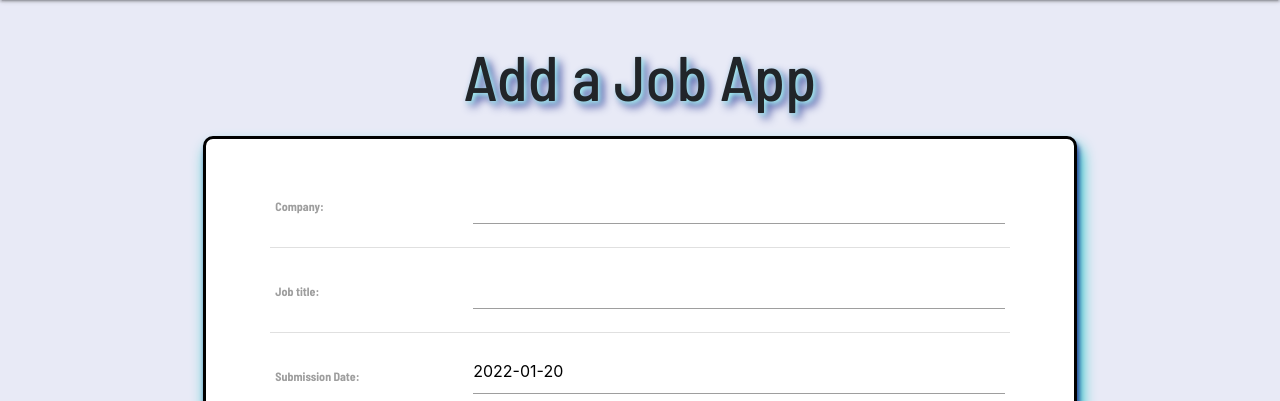
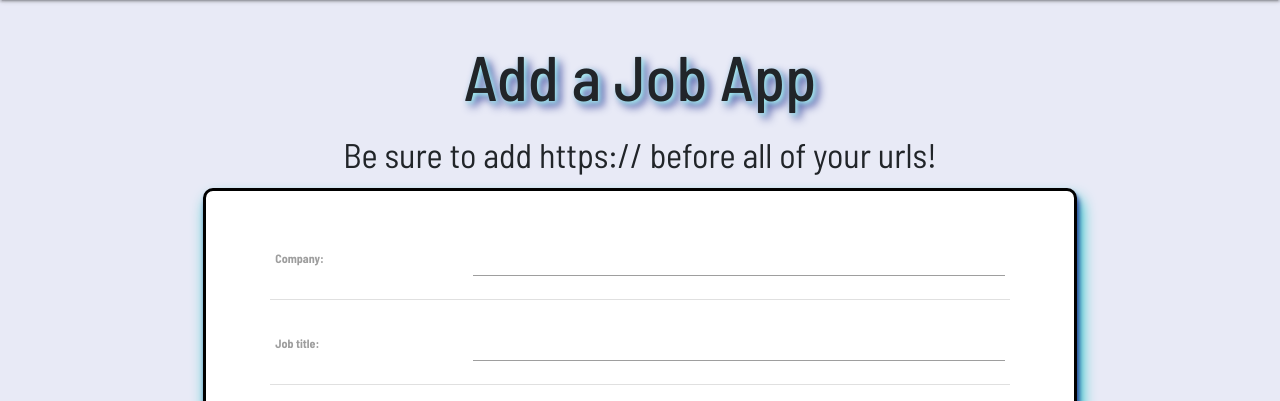
Before and after one commit to Nexusmane/GitEmployed, a Django app: page /apps/create/ in a window 1280 px wide. Shown: the part 64-465 px from the top of the page. Run offline with Django 3.2, Linux system fonts and the light colour scheme; the visitor is signed in with stand-in values (Sample User, id 1); some web fonts are replaced.

Commit message:
additional CSS

```diff
--- a/main_app/templates/main_app/jobapp_form.html
+++ b/main_app/templates/main_app/jobapp_form.html
@@ -6,7 +6,7 @@
     {% else %}
         <h1 class="page-title">Add a Job App</h1>
     {% endif %}
-
+    <h4 ALIGN='center'>Be sure to add https:// before all of your urls!</h4>
     <form ALIGN='center' class="main-form" action="" method="post">
         {% csrf_token %}
         <table>
--- a/main_app/templates/main_app/resource_form.html
+++ b/main_app/templates/main_app/resource_form.html
@@ -6,7 +6,7 @@
     {% else %}
         <h1 class="page-title">Add a Resource</h1>
     {% endif %}
-
+    <h4 ALIGN='center'>Be sure to add https:// before all of your urls!</h4>
     <form ALIGN='center' class="main-form" action="" method="post">
         {% csrf_token %}
         <table>
```
